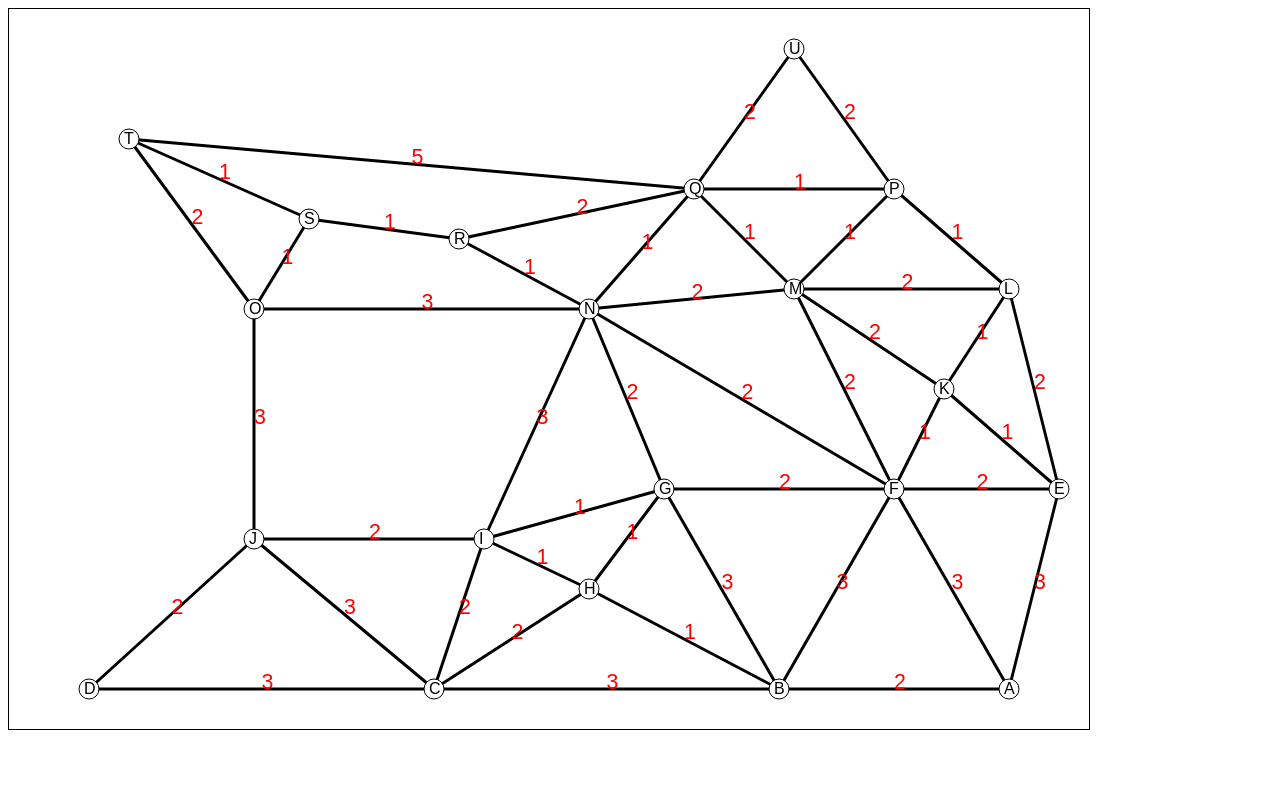
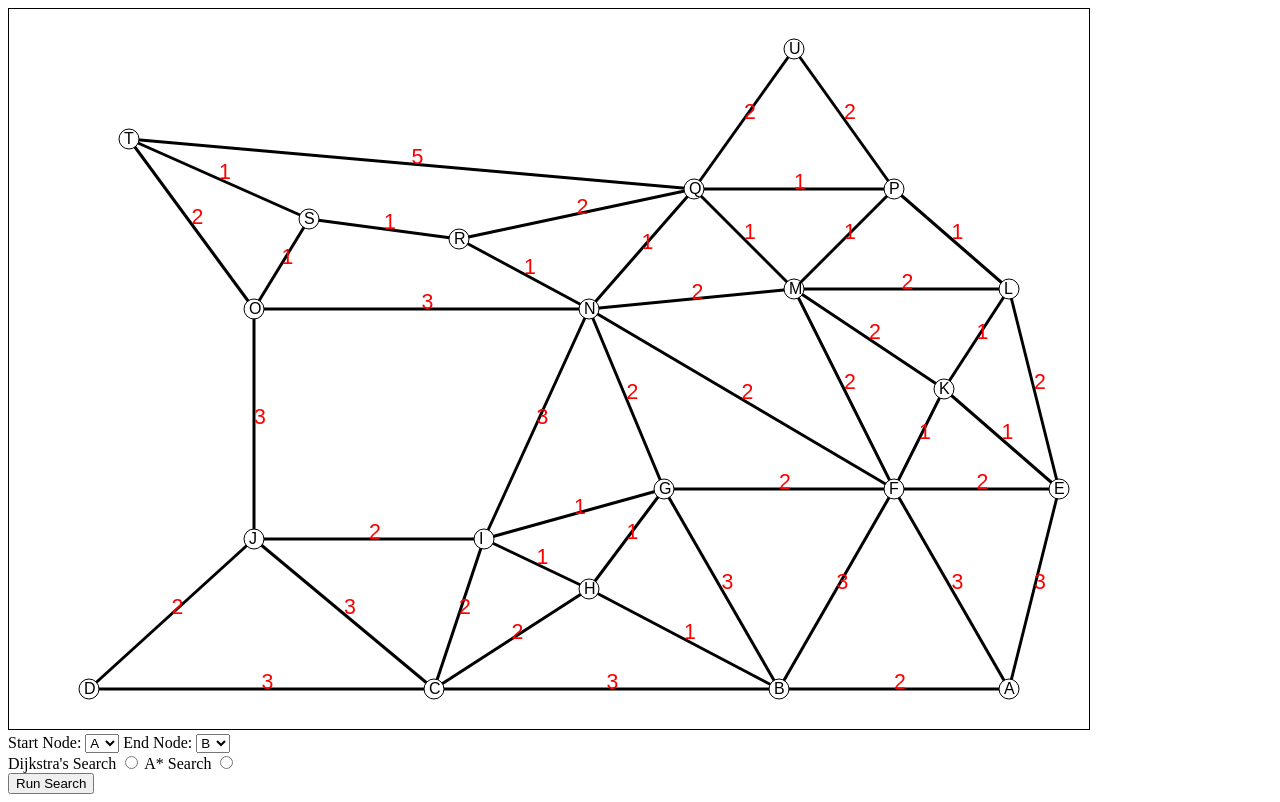
Before and after one commit to ConorJAT/IGM-560-Pathfind-Proj, a plain HTML site: page index.html in a window 1280 px wide. Drawn offline with Linux system fonts and the light colour scheme.

Commit message:
Added controls to HTML.

```diff
--- a/index.html
+++ b/index.html
@@ -9,5 +9,65 @@
 </head>
 <body>
     <canvas width="1080px" height="720px"></canvas>
+    <div>
+        <label for="start">Start Node: </label>
+        <select name="start">
+            <option value="A" selected>A</option>
+            <option value="B">B</option>
+            <option value="C">C</option>
+            <option value="D">D</option>
+            <option value="E">E</option>
+            <option value="F">F</option>
+            <option value="G">G</option>
+            <option value="H">H</option>
+            <option value="I">I</option>
+            <option value="J">J</option>
+            <option value="K">K</option>
+            <option value="L">L</option>
+            <option value="M">M</option>
+            <option value="N">N</option>
+            <option value="O">O</option>
+            <option value="P">P</option>
+            <option value="Q">Q</option>
+            <option value="R">R</option>
+            <option value="S">S</option>
+            <option value="T">T</option>
+            <option value="U">U</option>
+        </select>
+
+        <label for="end">End Node: </label>
+        <select name="end">
+            <option value="A">A</option>
+            <option value="B" selected>B</option>
+            <option value="C">C</option>
+            <option value="D">D</option>
+            <option value="E">E</option>
+            <option value="F">F</option>
+            <option value="G">G</option>
+            <option value="H">H</option>
+            <option value="I">I</option>
+            <option value="J">J</option>
+            <option value="K">K</option>
+            <option value="L">L</option>
+            <option value="M">M</option>
+            <option value="N">N</option>
+            <option value="O">O</option>
+            <option value="P">P</option>
+            <option value="Q">Q</option>
+            <option value="R">R</option>
+            <option value="S">S</option>
+            <option value="T">T</option>
+            <option value="U">U</option>
+        </select>
+
+        <div>
+            <label for="dijkstra">Dijkstra's Search</label>
+            <input type="radio" id="dijkstra" name="sort-type">
+            <label for="a-star">A* Search</label>
+            <input type="radio" id="a-star" name="sort-type">
+        </div>
+
+        <button>Run Search</button>
+    </div>
 </body>
 </html>
```
